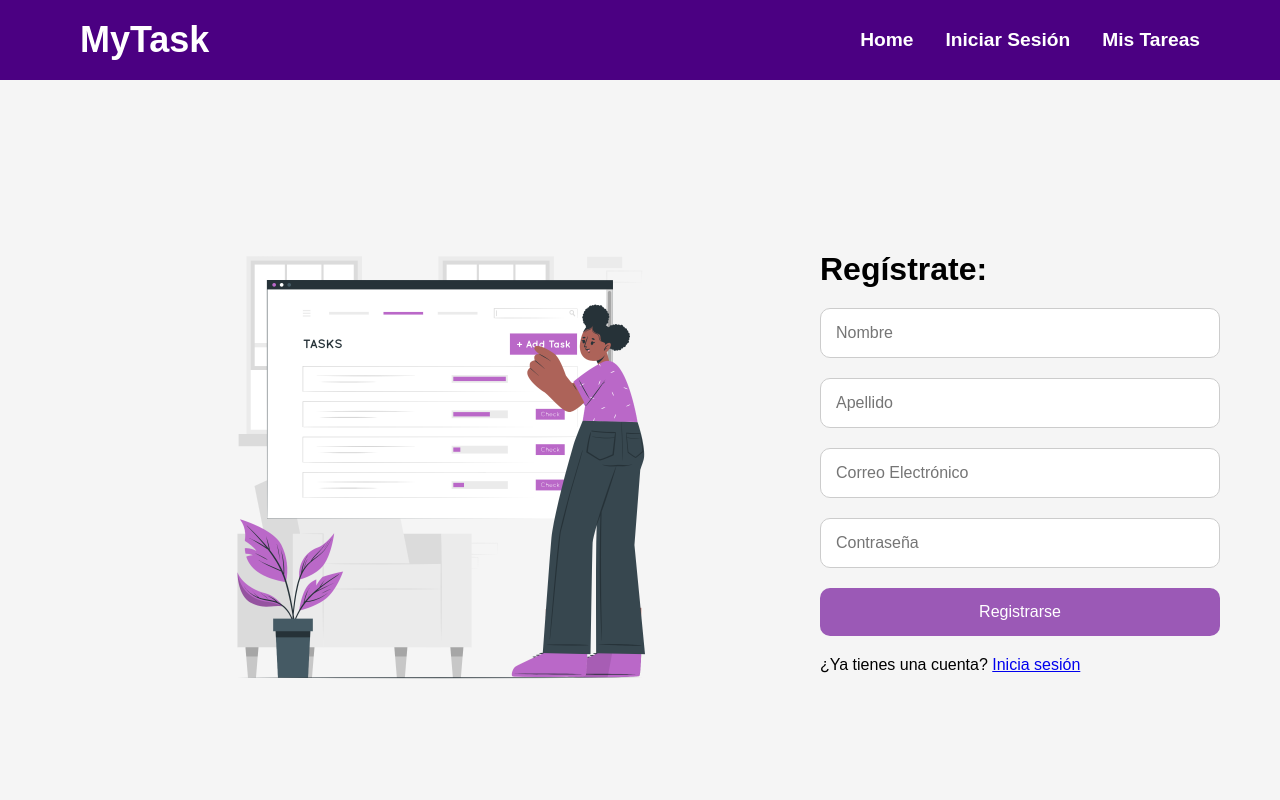
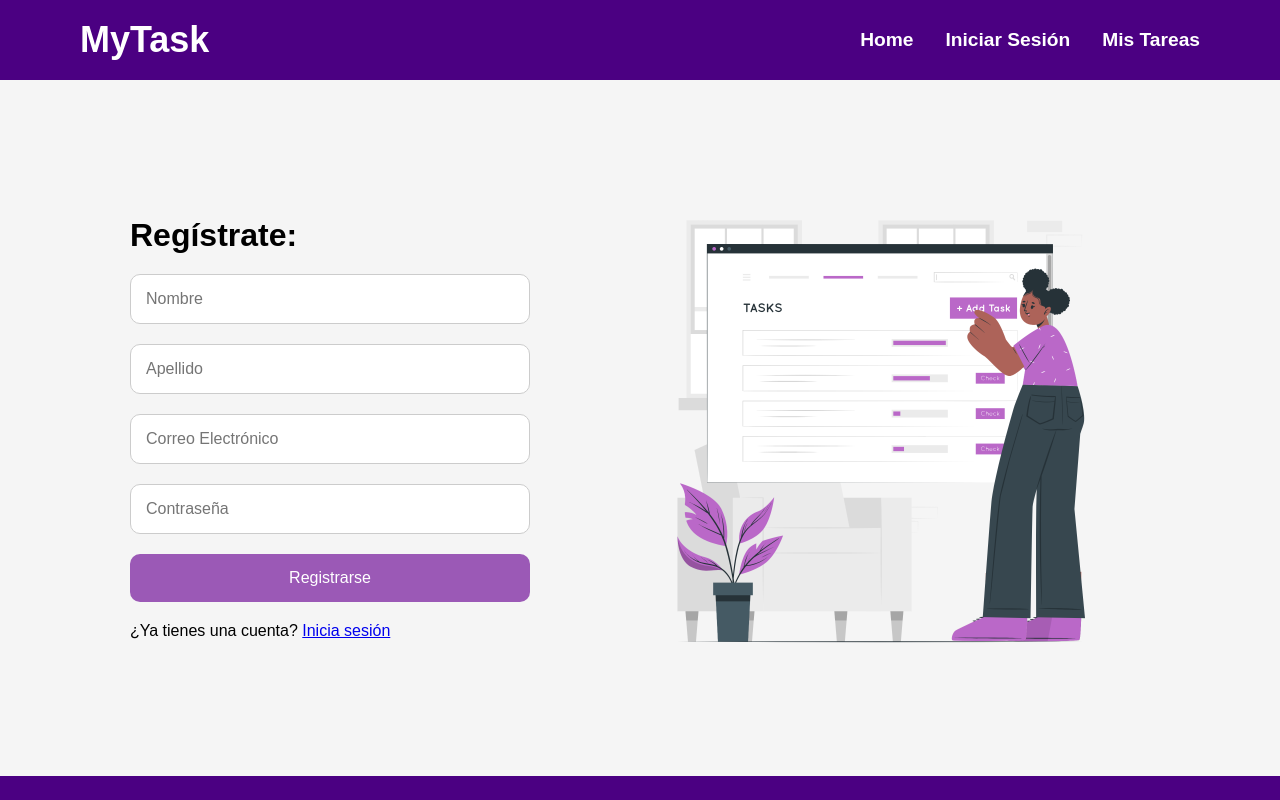
Before and after one commit to MicaBahurlet/MyTask-Frontend, a React (Vite) app: page /register in a window 1280 px wide. Shown: the top 800 px of the page. Built offline with nearby package versions, Linux system fonts and the light colour scheme.

Commit message:
add styles in components and login / register pages

```diff
--- a/index.html
+++ b/index.html
@@ -4,7 +4,7 @@
     <meta charset="UTF-8" />
     <link rel="icon" type="image/svg+xml" href="./src/img/appicon2.png" />
     <meta name="viewport" content="width=device-width, initial-scale=1.0" />
-    <title> MyTask | optimizá tu tiempo</title>
+    <title> MyTask | administra tu tiempo</title>
   </head>
   <body>
     <div id="root"></div>
--- a/package.json
+++ b/package.json
@@ -10,9 +10,11 @@
     "preview": "vite preview"
   },
   "dependencies": {
+    "@emotion/react": "^11.13.3",
     "axios": "^1.7.3",
     "formik": "^2.4.6",
     "react": "^18.2.0",
+    "react-awesome-reveal": "^4.2.14",
     "react-dom": "^18.2.0",
     "react-router-dom": "^6.26.0",
     "styled-components": "^6.1.12",
--- a/src/api/user.axios.js
+++ b/src/api/user.axios.js
@@ -7,7 +7,7 @@ export const registerUser = async (userData) => {
     const response = await axios.post(`${BASE_URL}/auth/register`, userData);
     return response.data;
   } catch (error) {
-    console.error("Error en la solicitud de registro:", error); // Agregar mensaje de error
+    console.error("Error en la solicitud de registro:", error); //  mensaje de error
     throw error.response ? error.response.data : { message: 'Error en la conexión con el servidor' };
   }
 };
@@ -18,7 +18,7 @@ export const loginUser = async (userData) => {
     const response = await axios.post(`${BASE_URL}/auth/login`, userData);
     return response.data;
   } catch (error) {
-    console.error("Error en la solicitud de inicio de sesión:", error); // Agregar mensaje de error
+    console.error("Error en la solicitud de inicio de sesión:", error);
     throw error.response ? error.response.data : { message: 'Error en la conexión con el servidor' };
   }
 };
--- a/src/components/Hero/Hero.jsx
+++ b/src/components/Hero/Hero.jsx
@@ -5,6 +5,7 @@ import React from 'react';
 import { useNavigate } from 'react-router-dom';
 import ImgHero from "../../img/Hero.png";
 import { HeroContainer, HeroContent, HeroTitle, HeroDescription, HeroCTA, HeroImageContainer, HeroImage } from './HeroStyles.js';
+import { Fade, Flip, Hinge, JackInTheBox, Roll, Slide, Zoom } from 'react-awesome-reveal';
 
 function Hero() {
     const token = localStorage.getItem('token'); // verifica token en localStorage
@@ -19,7 +20,9 @@ function Hero() {
                 </HeroCTA>
             </HeroContent>
             <HeroImageContainer>
-                 <HeroImage src={ImgHero} alt="Hero" />
+                <Zoom direction='in' duration={2000}>
+                    <HeroImage src={ImgHero} alt="Hero" />
+                </Zoom>
              </HeroImageContainer>
         </HeroContainer>
     );
--- a/src/components/NavBar/NavbarStyles.js
+++ b/src/components/NavBar/NavbarStyles.js
@@ -61,6 +61,7 @@ export const NavLogo = styled.h1`
     font-size: 1.5rem;
     margin: 10px 3rem;
     display: block;
+    user-select: none;
 
 `;
 
@@ -72,6 +73,7 @@ export const NavLinks = styled.ul`
     font-weight: 600;
     font-family: var( --primary-font);
     margin: 10px 3rem;
+    user-select: none;
 
     li {
         cursor: pointer;
--- a/src/pages/Dashboard/Dashboard.jsx
+++ b/src/pages/Dashboard/Dashboard.jsx
@@ -59,8 +59,8 @@ function Dashboard() {
         <Modal
           message={
             <>
-              <p>Debes iniciar sesión para crear y visualizar tus tareas</p>
-              <p><i>redirigiendo...</i></p>
+              <p >Debes iniciar sesión para crear y visualizar tus tareas</p>
+              <p style={{ fontSize: '14px', marginTop: '10px', fontWeight: 'lighter' }}><i>Redirigiendo...</i></p>
             </>
           }
           onClose={handleModalClose}
--- a/src/pages/Login/LoginStyles.js
+++ b/src/pages/Login/LoginStyles.js
@@ -66,6 +66,9 @@ export const LoginButton = styled.button`
     background-color: lightgray;
     cursor: not-allowed;
   }
+  &:hover {
+    background-color: var(--color-hover);
+  }
 `;
 
 export const LoginError = styled.div`
--- a/src/pages/Register/Register.jsx
+++ b/src/pages/Register/Register.jsx
@@ -7,6 +7,7 @@ import Footer from '../../components/Footer/Footer.jsx';
 import { registerUser } from '../../api/user.axios.js';
 import { useNavigate } from 'react-router-dom';
 import Modal from '../../components/Modal/Modal';
+import { Fade } from 'react-awesome-reveal';
 
 const RegisterPage = () => {
   const [isSubmitting, setIsSubmitting] = useState(false);
@@ -55,9 +56,7 @@ const RegisterPage = () => {
   return (
     <>
       <RegisterContainer>
-        <ImageContainer>
-          <img src={ImgRegister} alt="Registro" />
-        </ImageContainer>
+
         <RegisterWrapper>
           <Formik initialValues={initialValues} validationSchema={validationSchema} onSubmit={onSubmit}>
             {({ isSubmitting }) => (
@@ -90,6 +89,11 @@ const RegisterPage = () => {
             )}
           </Formik>
         </RegisterWrapper>
+        <ImageContainer>
+          <Fade direction="right"  duration={3000}>
+            <img src={ImgRegister} alt="Registro" />
+          </Fade>
+        </ImageContainer>
       </RegisterContainer>
       <Footer />
       {showModal && (
@@ -109,96 +113,3 @@ const RegisterPage = () => {
 };
 
 export default RegisterPage;
-
-
-
-
-
-
-
-// import React, { useState } from 'react';
-// import { Formik, Form, Field, ErrorMessage } from 'formik';
-// import * as Yup from 'yup';
-// import {
-//   RegisterContainer,
-//   ImageContainer,
-//   RegisterWrapper,
-//   RegisterForm,
-//   RegisterField,
-//   RegisterButton,
-//   RegisterError,
-//   Loader,
-// } from './RegisterStyles.js';
-// import ImgRegister from '../../img/Task1.png';
-// import Footer from '../../components/Footer/Footer.jsx';
-
-// const RegisterPage = () => {
-//   const [isSubmitting, setIsSubmitting] = useState(false);
-
-//   const initialValues = {
-//     firstName: '',
-//     lastName: '',
-//     email: '',
-//     password: '',
-//   };
-
-//   const validationSchema = Yup.object({
-//     firstName: Yup.string().required('Nombre es requerido'),
-//     lastName: Yup.string().required('Apellido es requerido'),
-//     email: Yup.string().email('Correo electrónico inválido').required('Correo electrónico es requerido'),
-//     password: Yup.string().required('Contraseña es requerida'),
-//   });
-
-//   const onSubmit = (values, { setSubmitting }) => {
-//     setIsSubmitting(true);
-//     // Simular un envío de formulario
-//     setTimeout(() => {
-//       console.log('Form data', values);
-//       setIsSubmitting(false);
-//       setSubmitting(false);
-//     }, 2000);
-//   };
-
-//   return (
-//     <>
-//         <RegisterContainer>
-//         <RegisterWrapper>
-//             <Formik initialValues={initialValues} validationSchema={validationSchema} onSubmit={onSubmit}>
-//             {({ isSubmitting }) => (
-//                 <RegisterForm>
-//                 <h1>Regístrate:</h1>
-//                 <div>
-//                     <Field name="firstName" as={RegisterField} placeholder="Nombre" />
-//                     <ErrorMessage name="firstName" component={RegisterError} />
-//                 </div>
-//                 <div>
-//                     <Field name="lastName" as={RegisterField} placeholder="Apellido" />
-//                     <ErrorMessage name="lastName" component={RegisterError} />
-//                 </div>
-//                 <div>
-//                     <Field name="email" as={RegisterField} placeholder="Correo Electrónico" />
-//                     <ErrorMessage name="email" component={RegisterError} />
-//                 </div>
-//                 <div>
-//                     <Field name="password" as={RegisterField} type="password" placeholder="Contraseña" />
-//                     <ErrorMessage name="password" component={RegisterError} />
-//                 </div>
-//                 <RegisterButton type="submit" disabled={isSubmitting}>
-//                     {isSubmitting ? <Loader /> : 'Registrarse'}
-//                 </RegisterButton>
-//                 <p>¿Ya tienes una cuenta? <a href="/login">Inicia sesión</a></p>
-//                 </RegisterForm>
-//             )}
-//             </Formik>
-//         </RegisterWrapper>
-//         <ImageContainer>
-//             <img src={ImgRegister} alt="Registro" />
-//         </ImageContainer>
-
-//         </RegisterContainer>
-//         <Footer />
-//     </>
-//   );
-// };
-
-// export default RegisterPage;
--- a/src/pages/Register/RegisterStyles.js
+++ b/src/pages/Register/RegisterStyles.js
@@ -4,9 +4,10 @@ export const RegisterContainer = styled.div`
   display: flex;
   align-items: center;
   justify-content: center;
-  padding: 20px;
+  padding: 0 90px;
   max-width: 1200px;
-  margin: 7rem auto;
+  margin: 6rem auto;
+  gap: 5rem;
 `;
 
 export const ImageContainer = styled.div`
@@ -58,11 +59,14 @@ export const RegisterButton = styled.button`
   display: flex;
   align-items: center;
   justify-content: center;
-  width: 100%;  /* Asegúrate de que ocupe el ancho completo del contenedor */
+  width: 100%;
 
   &:disabled {
     background-color: lightgray;
     cursor: not-allowed;
+  }
+  &:hover {
+    background-color: var(--color-hover);
   }
 `;
 
```
Also changed, not shown: src/pages/Login/Login.jsx (+4 -86 lines), 1 other file (tests, documents, lock files or other folders).
